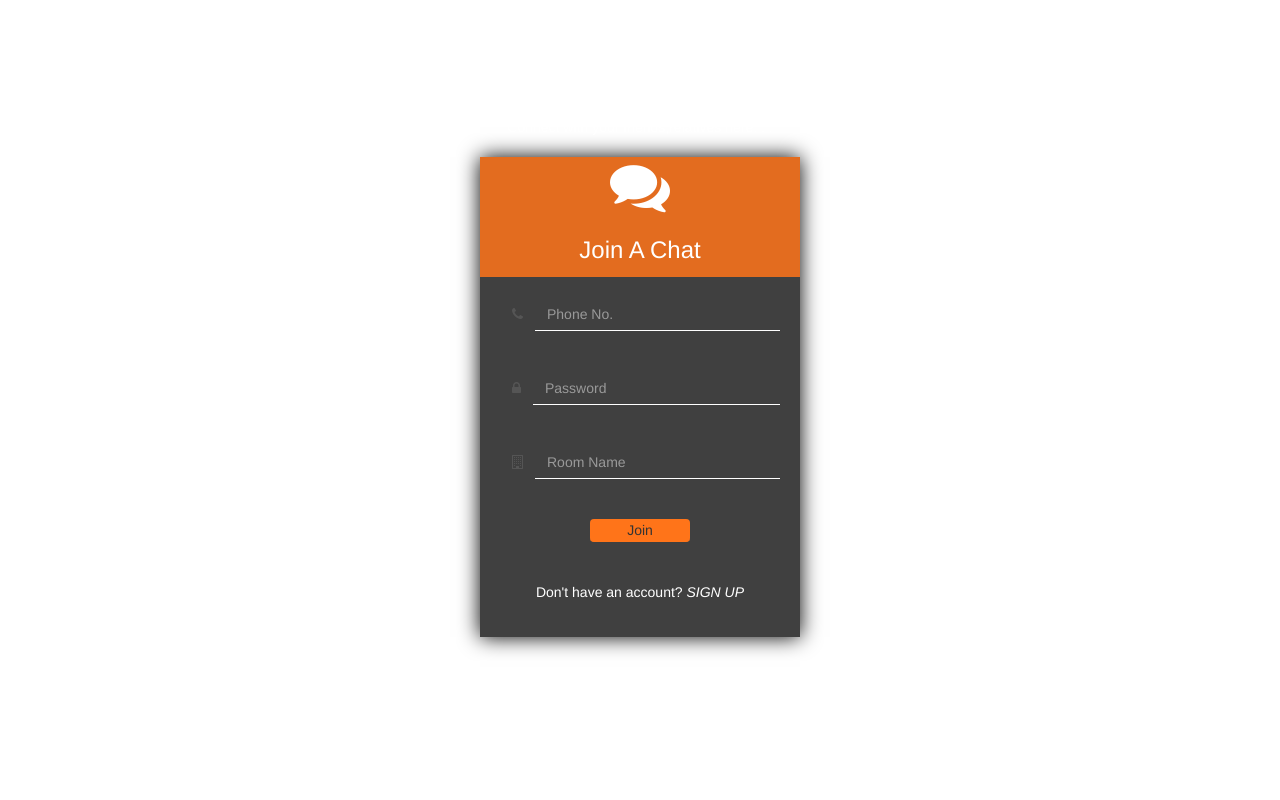
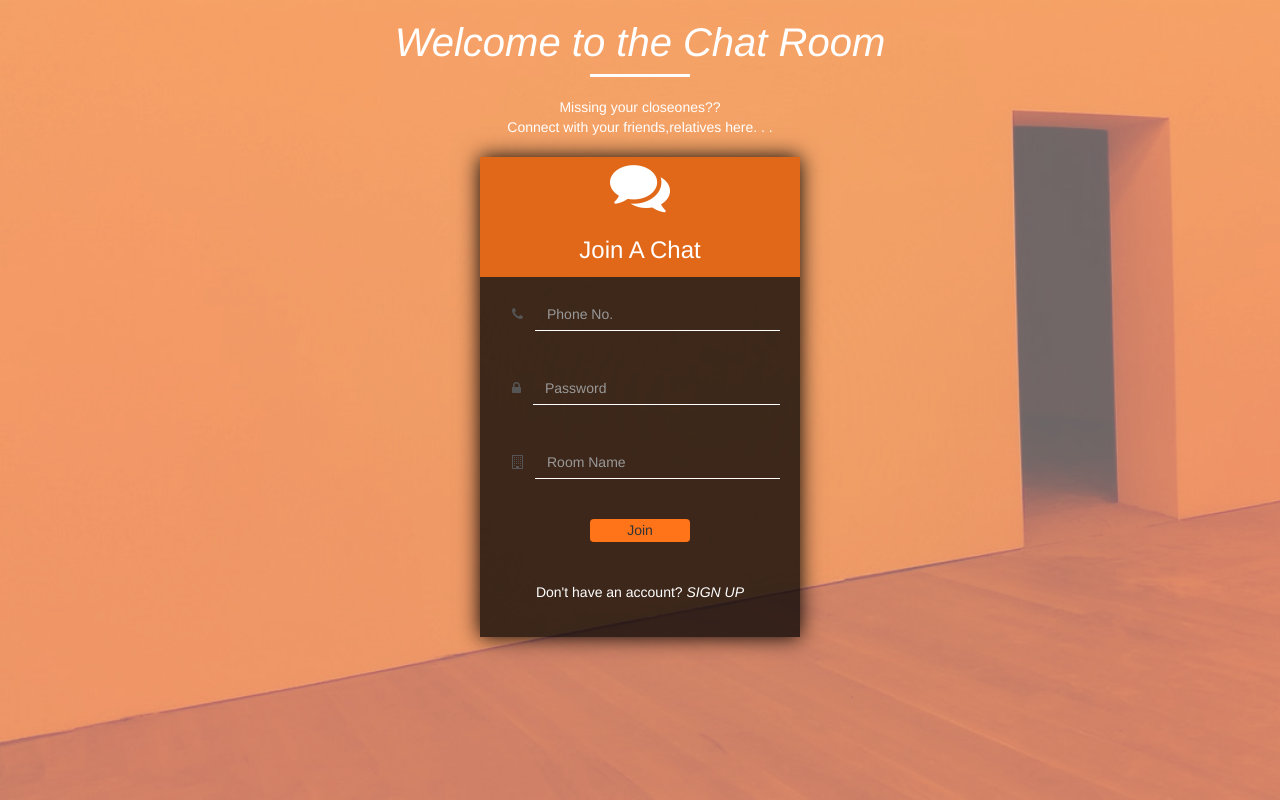
Before and after one commit to prapti11/ChatAppNode, a website: page public/index.html in a window 1280 px wide. Drawn offline with nearby package versions, Linux system fonts and the light colour scheme.

Commit message:
Update style.css

```diff
--- a/public/css/style.css
+++ b/public/css/style.css
@@ -4,7 +4,7 @@ body{
 .content{
 	max-width: 100%;
 	min-height: 100vh;
-	background-image: url('../image/bg.jpg');
+	background-image: url('/bg.jpg');
 	background-size: cover;
 	background-repeat: no-repeat;
 }
```
